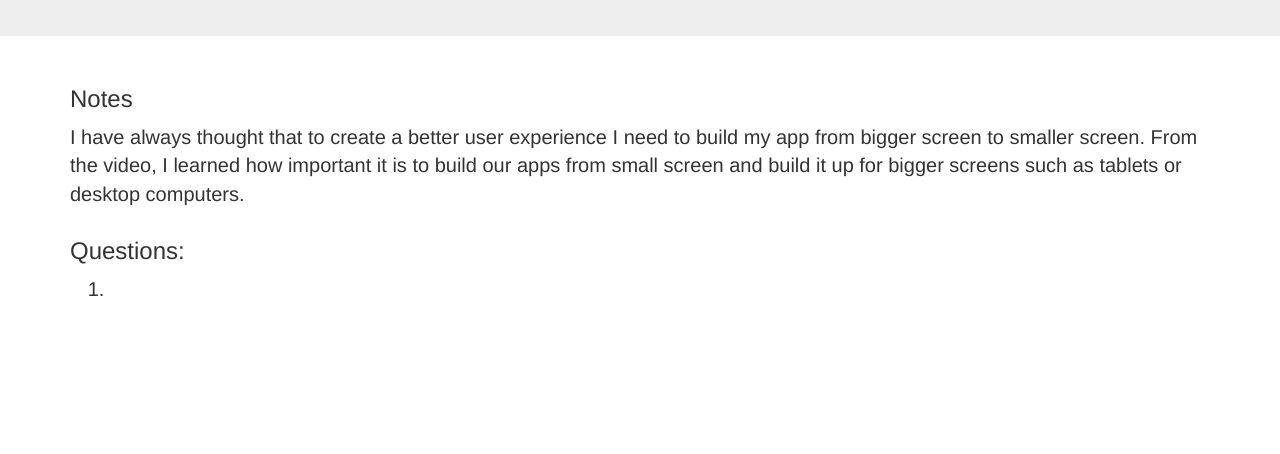
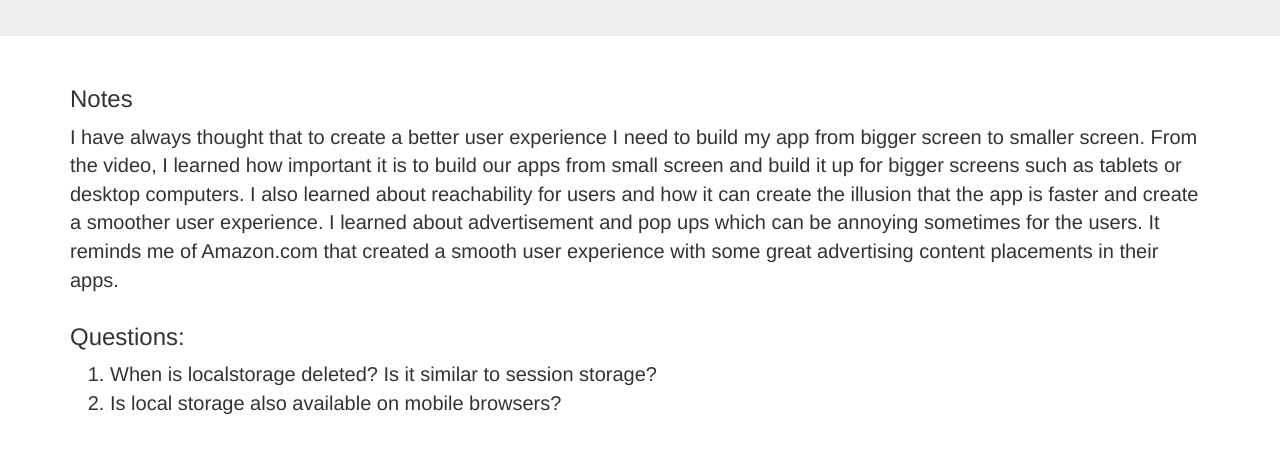
Before and after one commit to Abraham-Rizky/WDD330, a plain HTML site: page week1/index.html in a window 1280 px wide. Shown: the part 212-666 px from the top of the page. Drawn offline with nearby package versions, Linux system fonts and the light colour scheme; files that its build step writes are made by us from their sources; files whose address does not match are found by name.

Commit message:
Complete notes and questions for week #1

```diff
--- a/week1/index.html
+++ b/week1/index.html
@@ -18,13 +18,17 @@
       <h3>Notes</h3>
       <p>I have always thought that to create a better user experience I need to build my app from bigger screen to
         smaller screen. From the video, I learned how important it is to build our apps from small screen
-        and build it up for bigger screens such as tablets or desktop computers.
+        and build it up for bigger screens such as tablets or desktop computers. I also learned about reachability
+        for users and how it can create the illusion that the app is faster and create a smoother user experience.
+        I learned about advertisement and pop ups which can be annoying sometimes for the users. It reminds me of
+        Amazon.com that created a smooth user experience with some great advertising content placements in their apps.
       </p>
     </div>
     <div class="container">
       <h3>Questions:</h3>
       <ol>
-        <li></li>
+        <li>When is localstorage deleted? Is it similar to session storage?</li>
+        <li>Is local storage also available on mobile browsers?</li>
       </ol>
     </div>
   </body>
```
